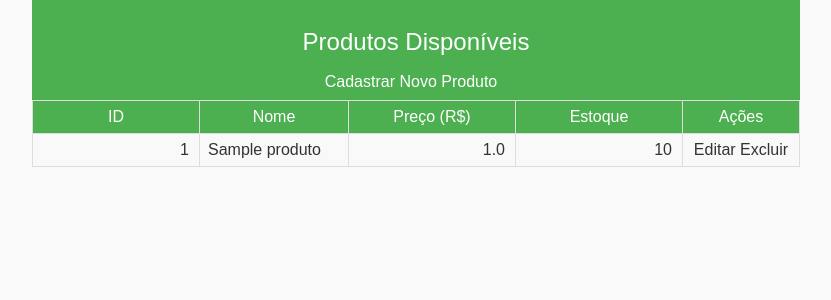
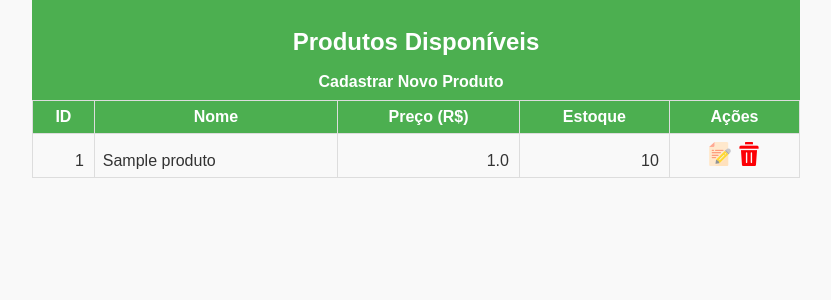
Before and after one commit to maxwelldeveloper7/loja, a Flask app: page /listar_produtos in a window 1280 px wide. Shown: the top 300 px of the page, without its empty margins (224-1055 px from the left). Run offline with Flask 3, Linux system fonts and the light colour scheme; tables that the repository leaves empty hold one stand-in row (values such as "Sample post").

Commit message:
atualizações

```diff
--- a/app.py
+++ b/app.py
@@ -60,4 +60,4 @@ def excluir_produto(id):
 
 
 if __name__ == '__main__':
-    app.run(debug=True)
+    app.run(host='0.0.0.0', debug=True)
--- a/static/styles.css
+++ b/static/styles.css
@@ -22,6 +22,7 @@ h1{
     font-size: 1.5rem;
     margin: 30px 0 10px 0;
     text-align: center;
+    font-weight: 900;
 }
 
 /* Estilos para navegação */
@@ -39,6 +40,7 @@ nav ul {
 nav ul li {
     display: inline;
     margin-right: 10px;
+    font-weight: 900;
 }
 
 nav ul li a {
@@ -64,6 +66,7 @@ th {
     background-color: #4CAF50;
     color: white;
     text-align: center;
+    font-weight: 900;
 }
 
 tr:nth-child(even) {
@@ -78,7 +81,7 @@ tr:hover {
 form {
     display: flex;
     flex-direction: column;
-    width: 20%;
+    width: 30%;
     padding: 20px;
     background-color: white;
     border: 1px solid #ddd;
@@ -104,7 +107,7 @@ button {
     border: none;
     border-radius: 5px;
     cursor: pointer;
-    width: 20%;
+    width: 40%;
     margin-bottom: 15px;
 }
 
@@ -122,7 +125,7 @@ a:hover {
     text-decoration: underline;
 }
 
-.id__tamanho{
+/* .id__tamanho{
     width: 150px;
 }
 
@@ -137,7 +140,7 @@ a:hover {
 
 .acoes__tamanho{
     width: 100px;
-}
+} */
 
 .acoes__alinhamento{
     text-align: center;
--- a/templates/listar_produtos.html
+++ b/templates/listar_produtos.html
@@ -38,8 +38,8 @@
                     <td>{{ produto.nome }}</td>
                     <td class="preco__alinhamento">{{ produto.preco }}</td>
                     <td class="quantidade__alinhamento">{{ produto.quantidade_estoque }}</td>
-                    <td class="acoes__alinhamento"><a href="{{ url_for('editar_produto', id=produto.id) }}">Editar</a>
-                        <a href="{{ url_for('excluir_produto', id=produto.id) }}">Excluir</a>
+                    <td class="acoes__alinhamento"><a href="{{ url_for('editar_produto', id=produto.id) }}"><img src="./../static/edit.png" alt="Editar"></a>
+                        <a href="{{ url_for('excluir_produto', id=produto.id) }}"><img src="./../static/delete.png" alt="Excluir"></a>
                     </td>
                 </tr>
                 {% endfor %}
```
Also changed, not shown: requirements.txt (deleted, +0 -11 lines), static/delete.png (added), static/edit.png (added).
